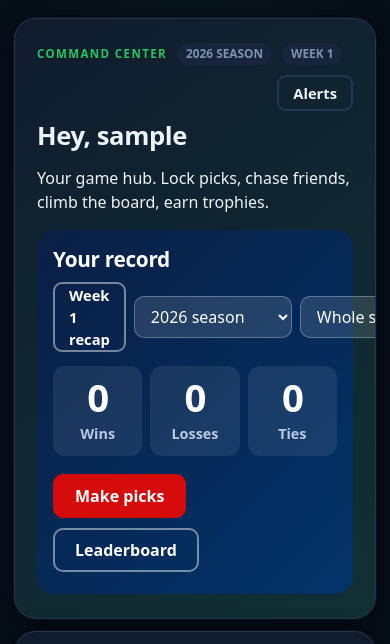
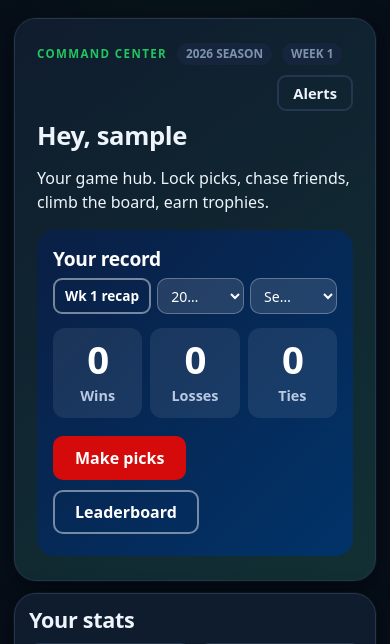
Before and after one commit to luminous-insanity/luminous-insanity, a Django app: page /accounts/dashboard/ in a window 390 px wide. Shown: the part 61-705 px from the top of the page. Run offline with Django 5.2, Linux system fonts and the light colour scheme; the visitor is signed in with stand-in values (Sample User, id 1); data comes from the database, SQL or seed files in the repository; data that the repository does not hold is empty.

Commit message:
Dashboard mobile view fixes

```diff
--- a/accounts/templates/accounts/dashboard.html
+++ b/accounts/templates/accounts/dashboard.html
@@ -59,24 +59,38 @@ document.addEventListener('DOMContentLoaded', function () {
         <section class="scoreboard" aria-labelledby="record-title">
             <div class="scoreboard-head">
                 <h2 id="record-title">Your record</h2>
-                <form method="get" class="inline-form">
+                <form method="get" class="inline-form record-controls">
                     <noscript><button type="submit" class="btn btn-sm">Show</button></noscript>
-                    <a class="btn btn-sm btn-quiet" href="{% url 'week_recap' %}?season={{ selected_season }}&amp;week={{ mission_week }}">Week {{ mission_week }} recap</a>
+                    <a class="btn btn-sm btn-quiet record-recap-btn" href="{% url 'week_recap' %}?season={{ selected_season }}&amp;week={{ mission_week }}" aria-label="Week {{ mission_week }} recap"><span class="lbl-full">Week {{ mission_week }} recap</span><span class="lbl-short" aria-hidden="true">Wk {{ mission_week }} recap</span></a>
                     <label for="season" class="visually-hidden">Season</label>
-                    <select name="season" id="season" onchange="this.form.submit()">
+                    <select name="season" id="season" class="record-select" onchange="this.form.submit()">
                         {% for season in seasons %}
-                            <option value="{{ season }}" {% if selected_season == season %}selected{% endif %}>{{ season }} season</option>
+                            <option value="{{ season }}" data-full="{{ season }} season" data-short="{{ season }}" {% if selected_season == season %}selected{% endif %}>{{ season }} season</option>
                         {% endfor %}
                     </select>
                     <label for="record_week" class="visually-hidden">Record to show</label>
-                    <select name="record_week" id="record_week" onchange="this.form.submit()">
-                        <option value="season" {% if record_week == 'season' %}selected{% endif %}>Whole season</option>
+                    <select name="record_week" id="record_week" class="record-select" onchange="this.form.submit()">
+                        <option value="season" data-full="Whole season" data-short="Season" {% if record_week == 'season' %}selected{% endif %}>Whole season</option>
                         {% for week in weeks %}
-                            <option value="{{ week }}" {% if record_week == week|stringformat:"s" %}selected{% endif %}>Week {{ week }}</option>
+                            <option value="{{ week }}" data-full="Week {{ week }}" data-short="Wk {{ week }}" {% if record_week == week|stringformat:"s" %}selected{% endif %}>Week {{ week }}</option>
                         {% endfor %}
                     </select>
 
                 </form>
+                <script>
+                (function () {
+                    // Swap long option labels for short ones on phones. Values are untouched.
+                    var mq = window.matchMedia('(max-width: 640px)');
+                    function apply() {
+                        document.querySelectorAll('.record-select option[data-short]').forEach(function (o) {
+                            o.textContent = mq.matches ? o.dataset.short : o.dataset.full;
+                        });
+                    }
+                    apply();
+                    if (mq.addEventListener) mq.addEventListener('change', apply);
+                    else if (mq.addListener) mq.addListener(apply);
+                })();
+                </script>
             </div>
 
             <div class="score-row">
--- a/static/css/theme.css
+++ b/static/css/theme.css
@@ -581,6 +581,22 @@ button.pick-btn:hover { border-color: color-mix(in srgb, var(--team-color) 55%,
 .scoreboard-actions { display: flex; flex-wrap: wrap; gap: 10px; }
 .scoreboard .btn-quiet { color: #fff; border-color: rgba(255,255,255,.45); }
 .scoreboard .btn-quiet:hover { background: rgba(255,255,255,.12); }
+
+/* Your record controls: short labels + single compact row on phones */
+.record-recap-btn .lbl-short { display: none; }
+@media (max-width: 640px) {
+    .scoreboard-head { gap: 8px; }
+    .scoreboard-head h2 { flex: 0 0 100%; font-size: 1.2rem; }
+    .record-controls { flex: 1 1 100%; flex-wrap: nowrap; gap: 6px; min-width: 0; }
+    .record-recap-btn { flex: 0 0 auto; padding: 0 10px; font-size: .85rem; white-space: nowrap; }
+    .record-recap-btn .lbl-full { display: none; }
+    .record-recap-btn .lbl-short { display: inline; }
+    .record-controls .record-select { flex: 1 1 0; min-width: 0; width: 100%; min-height: 36px; padding: 0 24px 0 9px; font-size: .88rem; text-overflow: ellipsis; }
+}
+@media (max-width: 360px) {
+    .record-recap-btn { padding: 0 8px; font-size: .8rem; }
+    .record-controls .record-select { padding: 0 20px 0 7px; font-size: .82rem; }
+}
 
 .stat-grid { display: grid; grid-template-columns: repeat(3, 1fr); gap: 10px; }
 @media (max-width: 640px) { .stat-grid { grid-template-columns: repeat(2, 1fr); } .score-row { gap: 8px; } }
```
